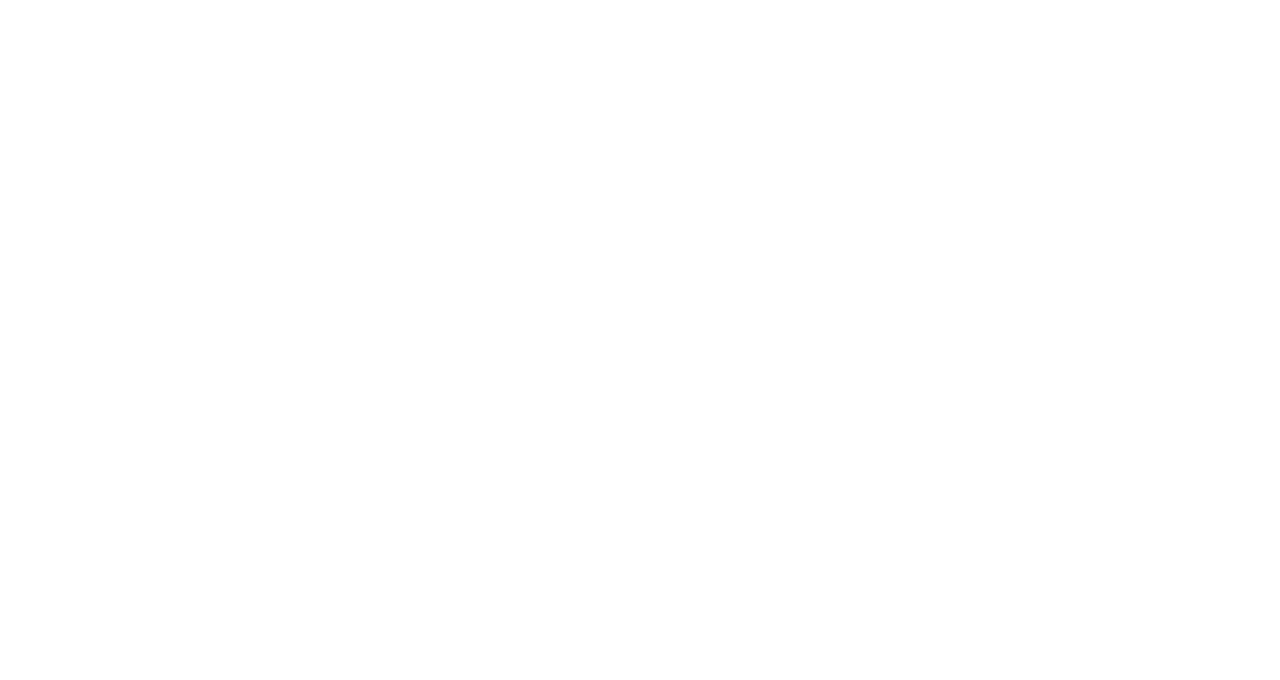
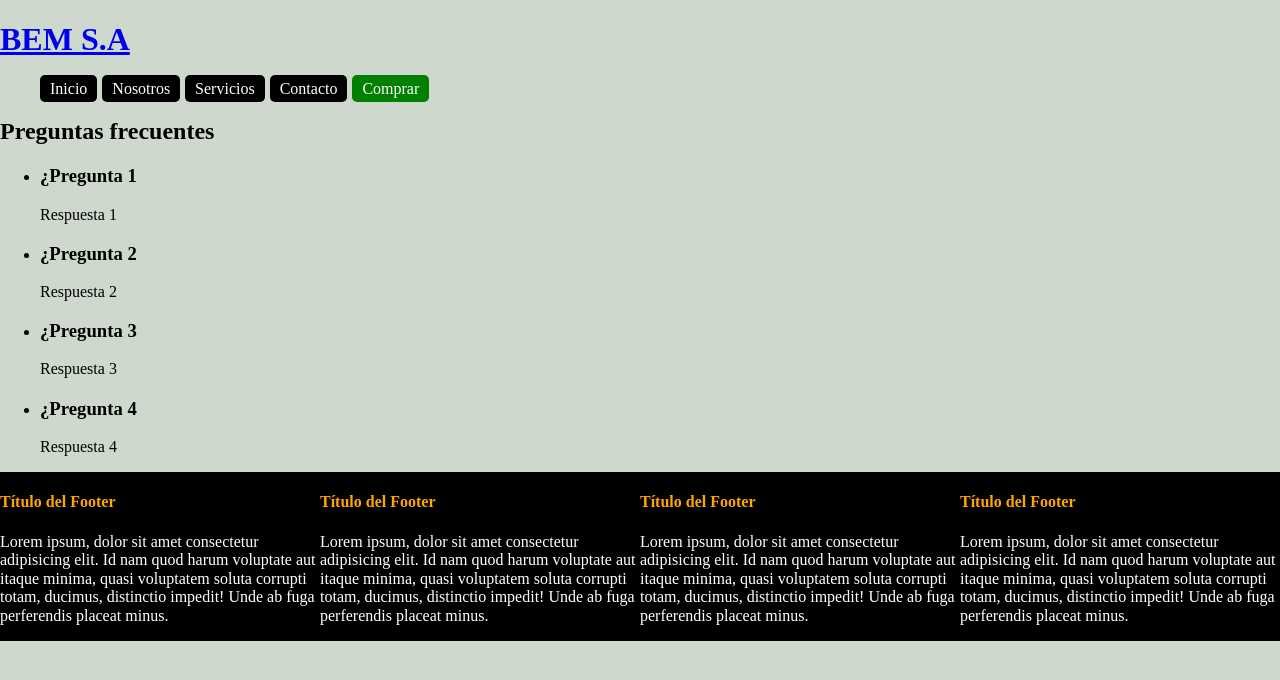
Before and after one commit to Robledogar/metodologia_BEM_css, a website: page index.html in a window 1280 px wide. Drawn offline with nearby package versions, Linux system fonts and the light colour scheme.

Commit message:
Vídeo 2 del curso incluido

```diff
--- a/index.html
+++ b/index.html
@@ -8,5 +8,69 @@
 </head>
 <body>
 
+    <header class="header">
+        <h1 class="header__title"><a href="index.html">BEM S.A</a></h1>
+        <nav class="header__menu">
+            <ul class="menuList">
+                <li class="menuList__item"><a class="menuList__link" href="#">Inicio</a></li>
+                <li class="menuList__item"><a class="menuList__link" href="#">Nosotros</a></li>
+                <li class="menuList__item"><a class="menuList__link" href="#">Servicios</a></li>
+                <li class="menuList__item"><a class="menuList__link" href="#">Contacto</a></li>
+                <li><a href="#" class="menuList__link menuList__link--cta">Comprar</a></li>
+
+            </ul>
+        </nav>
+    </header>
+
+
+
+    <main>
+        <section class="faq">
+            <h2 class="faq__title">Preguntas frecuentes</h2>
+            <ul class="faq__list">
+                <li>
+                    <h3 class="faq__question">¿Pregunta 1</h3>
+                    <p class="faq__answer">Respuesta 1</p>
+                </li>
+                <li>
+                    <h3 class="faq__question">¿Pregunta 2</h3>
+                    <p class="faq__answer">Respuesta 2</p>
+                </li>
+                <li>
+                    <h3 class="faq__question">¿Pregunta 3</h3>
+                    <p class="faq__answer">Respuesta 3</p>
+                </li>
+                <li>
+                    <h3 class="faq__question">¿Pregunta 4</h3>
+                    <p class="faq__answer">Respuesta 4</p>
+                </li>
+            </ul>
+        </section>
+
+    </main>
+
+
+
+    <footer class="footer">
+        <div class="footer_col">
+           <h4 class="footer__title">Título del Footer</h4>
+           <p>Lorem ipsum, dolor sit amet consectetur adipisicing elit. Id nam quod harum voluptate aut itaque minima, quasi voluptatem soluta corrupti totam, ducimus, distinctio impedit! Unde ab fuga perferendis placeat minus.</p>
+        </div>
+        <div class="footer_col">
+            <h4 class="footer__title">Título del Footer</h4>
+            <p>Lorem ipsum, dolor sit amet consectetur adipisicing elit. Id nam quod harum voluptate aut itaque minima, quasi voluptatem soluta corrupti totam, ducimus, distinctio impedit! Unde ab fuga perferendis placeat minus.</p>
+        </div>
+        <div class="footer_col">
+            <h4 class="footer__title">Título del Footer</h4>
+            <p>Lorem ipsum, dolor sit amet consectetur adipisicing elit. Id nam quod harum voluptate aut itaque minima, quasi voluptatem soluta corrupti totam, ducimus, distinctio impedit! Unde ab fuga perferendis placeat minus.</p>
+
+        </div>
+        <div class="footer_col">
+            <h4 class="footer__title">Título del Footer</h4>
+            <p>Lorem ipsum, dolor sit amet consectetur adipisicing elit. Id nam quod harum voluptate aut itaque minima, quasi voluptatem soluta corrupti totam, ducimus, distinctio impedit! Unde ab fuga perferendis placeat minus.</p>
+        </div>
+
+    </footer>
+
 </body>
 </html>
--- /dev/null
+++ b/package.json
@@ -0,0 +1,5 @@
+{
+  "dependencies": {
+    "normalize.css": "^8.0.1"
+  }
+}
--- a/styles.css
+++ b/styles.css
@@ -1,5 +1,84 @@
-* {
-    margin: 0;
-    padding: 0;
-    box-sizing: border-box;
+/* Utilizar normalize css o reset */
+
+/*
+Importando Normalize tras instalarlo con el comando
+npm install normalize.css en la terminal
+ */
+@import 'node_modules/normalize.css/normalize.css';
+
+
+       /* Bloque */
+body {
+    background-color: #ced8cd;
 }
+
+    .header {
+
+    }
+/* Elemento */
+        .header__title {
+
+        }
+
+        .header__menu {
+
+        }
+
+    .menuList {
+        list-style: none;
+        display: flex;
+        gap: 5px;
+    }
+
+        .menuList__item {
+
+
+        }
+
+        .menuList__link {
+            background-color: black;
+            color: white;
+            text-decoration: none;
+            padding: 5px 10px;
+            border-radius: 5px;
+        }
+
+        /*Modificador*/
+        .menuList__link--cta {
+            background-color: green;
+        }
+
+
+        /*2º Vídeo*/
+        .faq {
+
+        }
+            .faq__title {
+
+            }
+            .faq__list {
+
+            }
+            .faq__question {
+
+            }
+            .faq__answer {
+
+            }
+
+
+
+            /*Footer*/
+
+            .footer {
+                background-color: black;
+                color: white;
+                display: flex;
+            }
+                .footer_col {
+                    width: 25%;
+
+                }
+                .footer__title {
+                    color: orange;
+                }
```
Also changed, not shown: teoria.md (added, +50 -0 lines), 1 other file.
